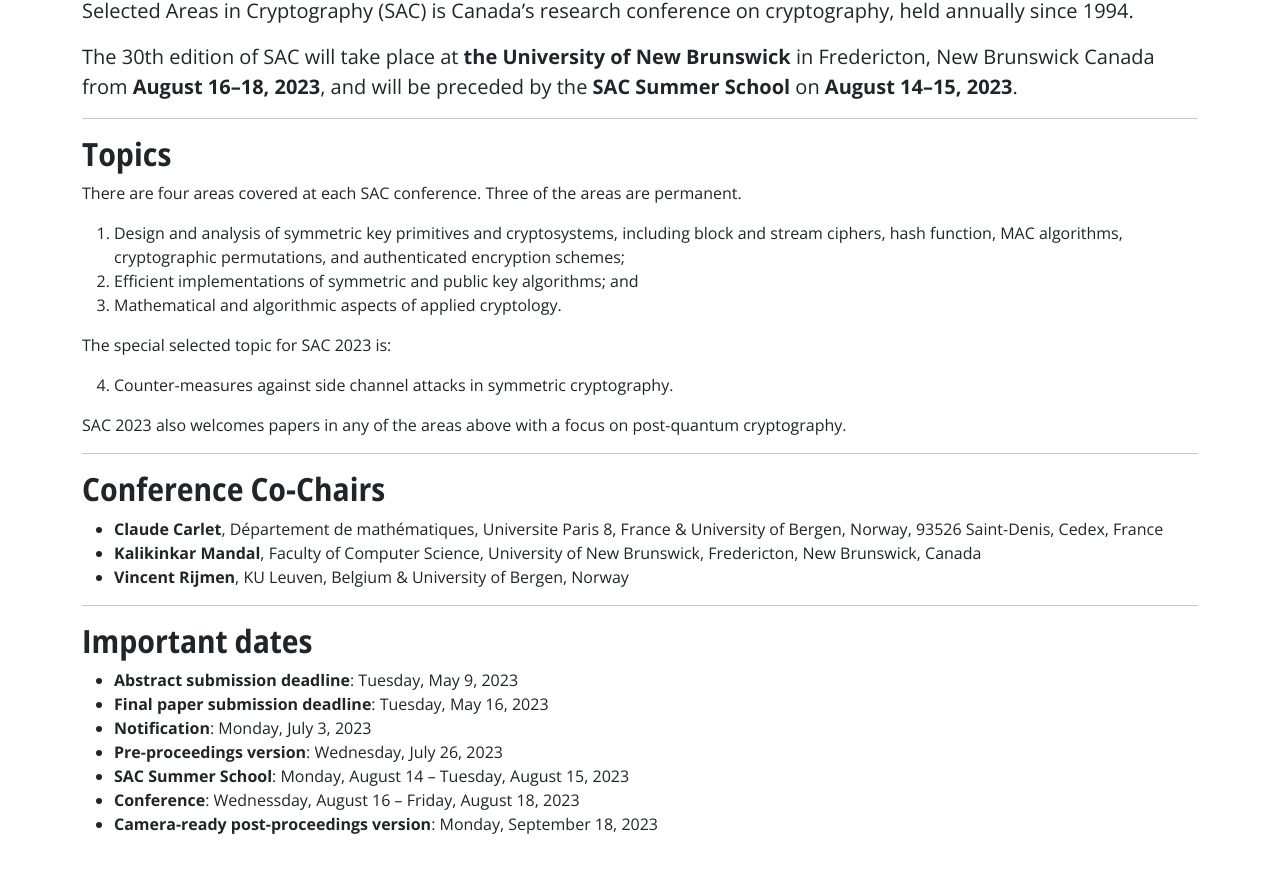
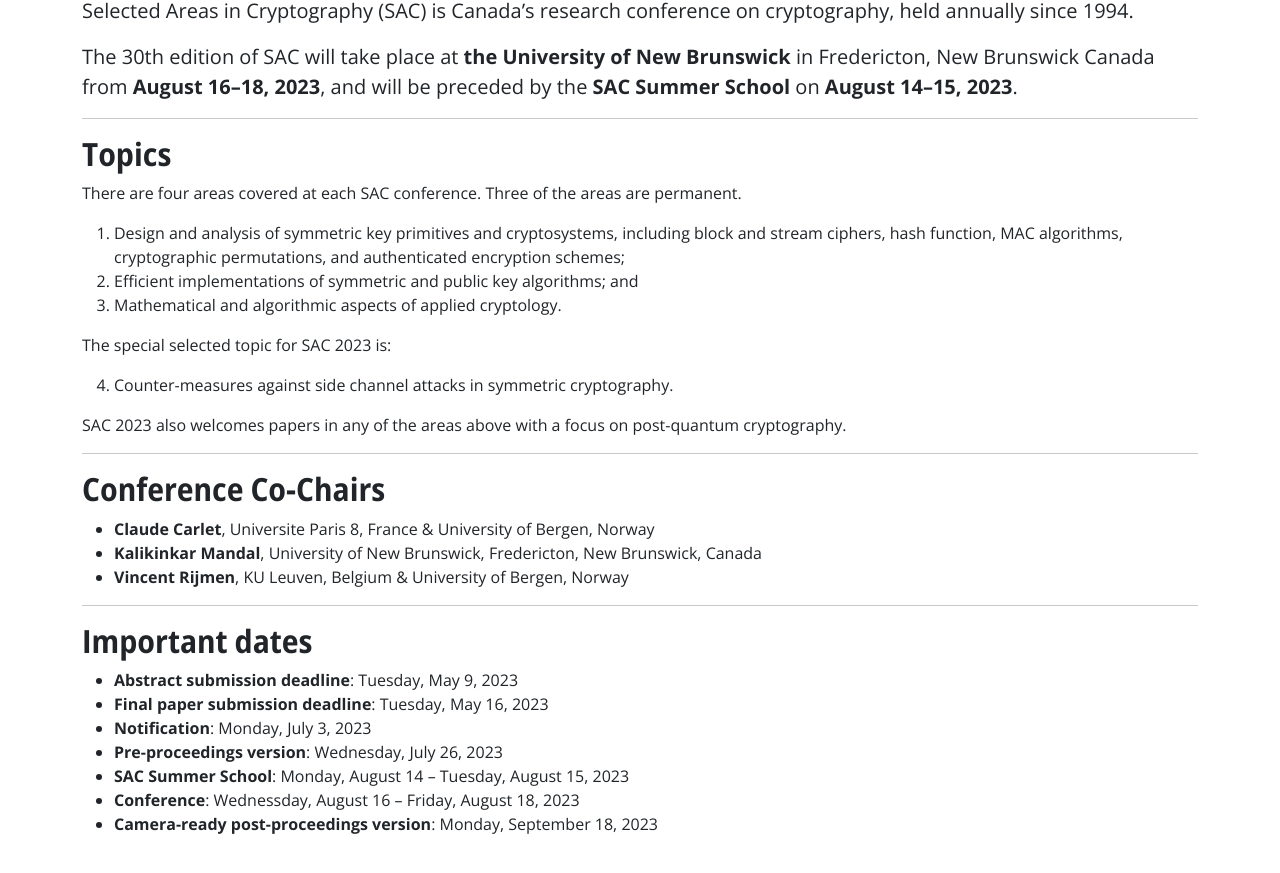
Before and after one commit to sac-workshop/sac-2023, a Jekyll site: the page built from index.md, in a window 1280 px wide and 900 px high, scrolled down 612 px. Shown: the top 873 px of the window. Built offline with Jekyll 4.4.1, drawn with Linux system fonts in a browser that asks for light colours.

Commit message:
organizers.yml modified

```diff
--- a/_data/organizers.yml
+++ b/_data/organizers.yml
@@ -1,15 +1,12 @@
 - name: Claude Carlet
   role: External Co-Chair
   affiliation:
-  - Département de mathématiques
   - Universite Paris 8, France & University of Bergen, Norway
-  - 93526 Saint-Denis, Cedex, France
   url: https://www.math.univ-paris13.fr/~carlet/english.html
   #image: images/people/stebila.jpg
 - name: Kalikinkar Mandal
   role: Local Co-Chair
   affiliation:
-  - Faculty of Computer Science
   - University of New Brunswick
   - Fredericton, New Brunswick, Canada
   url: http://www.cs.unb.ca/~kmandal/
```
